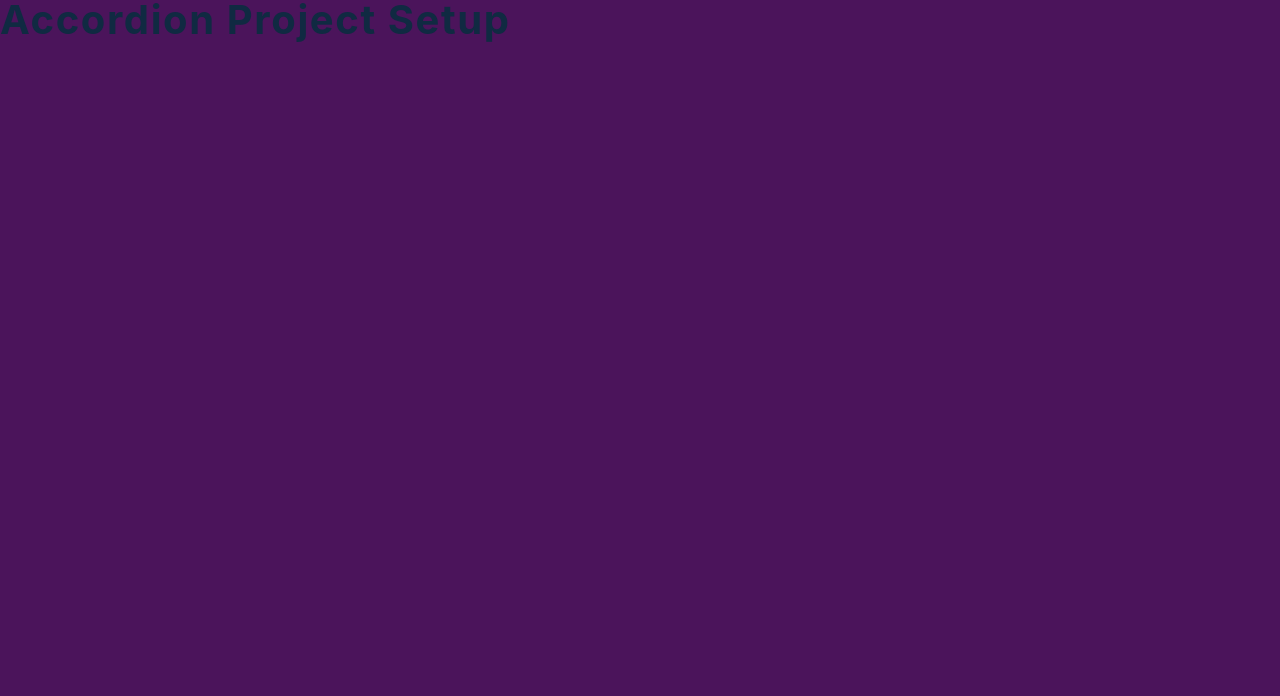
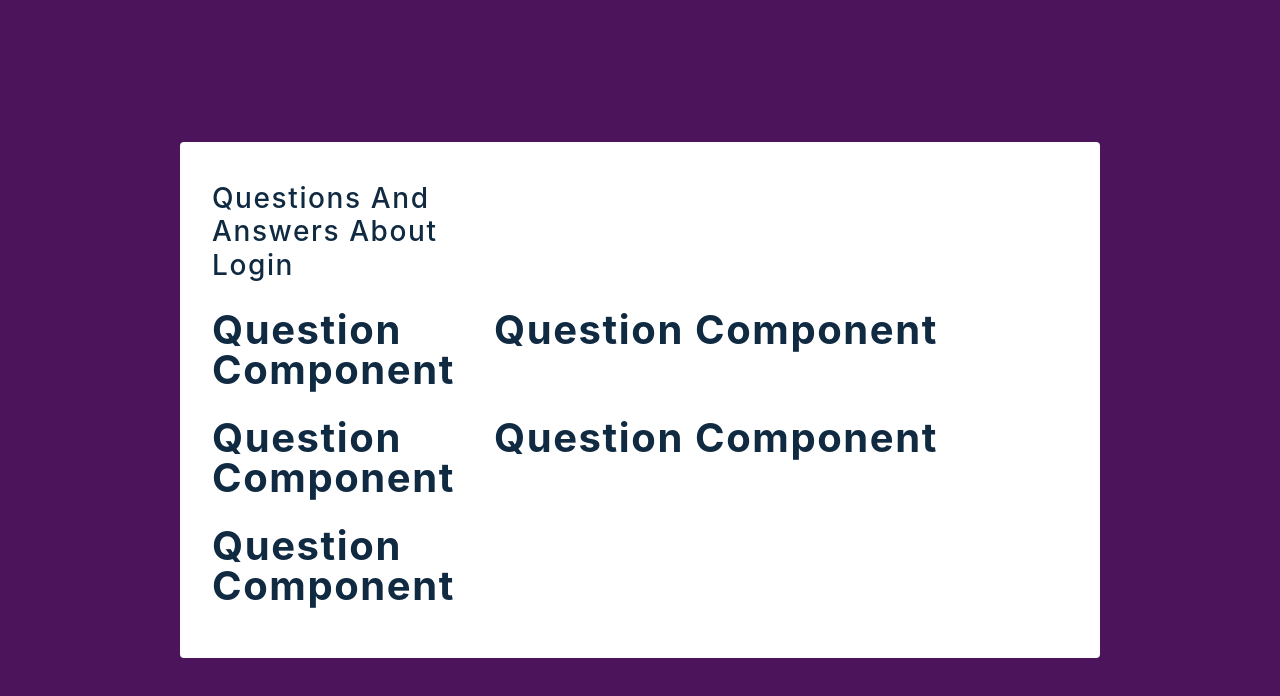
Before and after one commit to 5n0weirdo/LM-accordion-project, a React (Create React App) app: page / in a window 1280 px wide. Shown: the top 696 px of the page. Built offline with nearby package versions, Linux system fonts and the light colour scheme.

Commit message:
Display question component

```diff
--- a/src/App.js
+++ b/src/App.js
@@ -1,8 +1,23 @@
-import React, { useState } from 'react';
-import data from './data';
-import SingleQuestion from './Question';
+import React, { useState } from "react";
+import questions from "./data";
+import data from "./data";
+import Question from "./Question";
+import SingleQuestion from "./Question";
+
 function App() {
-  return <h2>accordion project setup</h2>;
+  const [questions, setQuestions] = useState(data);
+  const { id, title, info } = data;
+  return (
+    <main>
+      <div className="container">
+        <h3>Questions and Answers about login</h3>
+        <section className="info"></section>
+        {questions.map((question) => {
+          return <SingleQuestion key={question.id} {...question} />;
+        })}
+      </div>
+    </main>
+  );
 }
 
 export default App;
```
